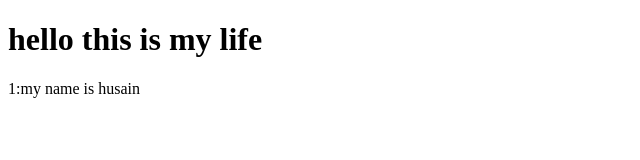
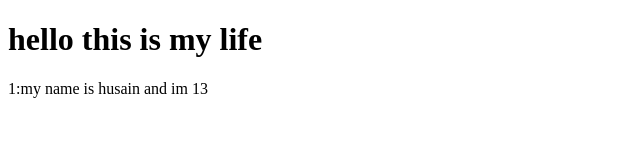
Before and after one commit to husainajam/mywebsite, a plain HTML site: page index.html in a window 1280 px wide. Shown: the full height of the page, 0-640 px from the left. Drawn offline with Linux system fonts and the light colour scheme.

Commit message:
Update index.html

```diff
--- a/index.html
+++ b/index.html
@@ -7,7 +7,7 @@
 </head>
 <body>
         <h1 id="body">hello this is my life</h1>
-        <p>1:my name is husain</p>
+        <p>1:my name is husain and im 13</p>
 
 </body>
 </html>
```
